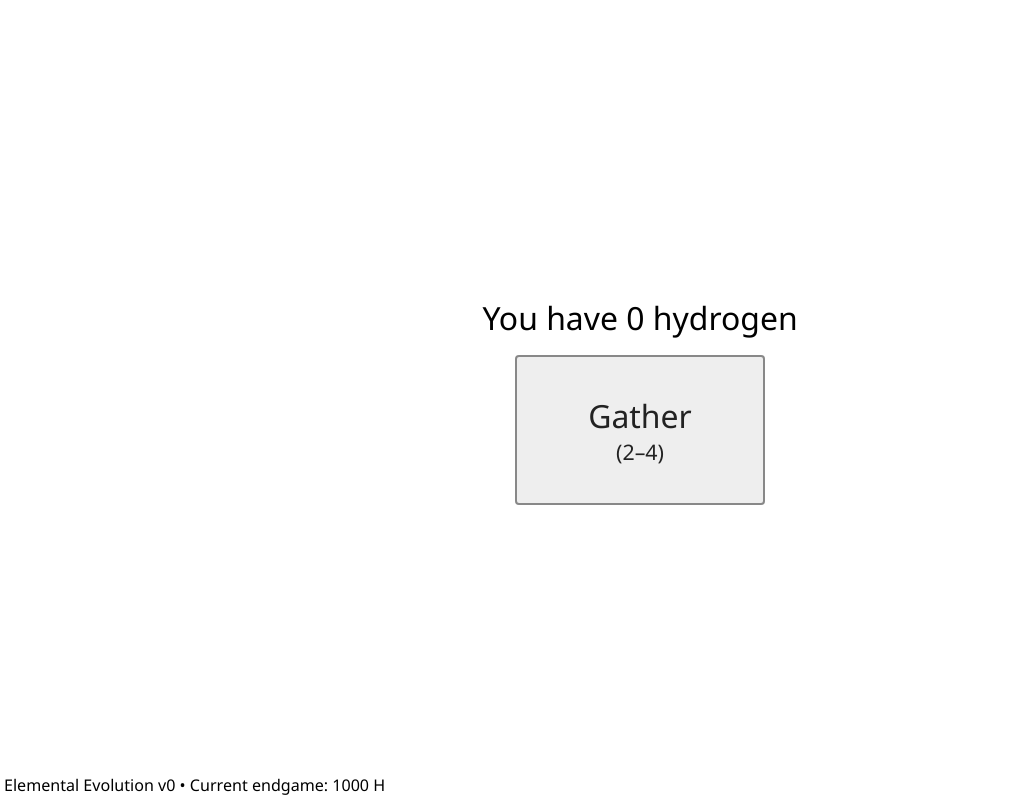
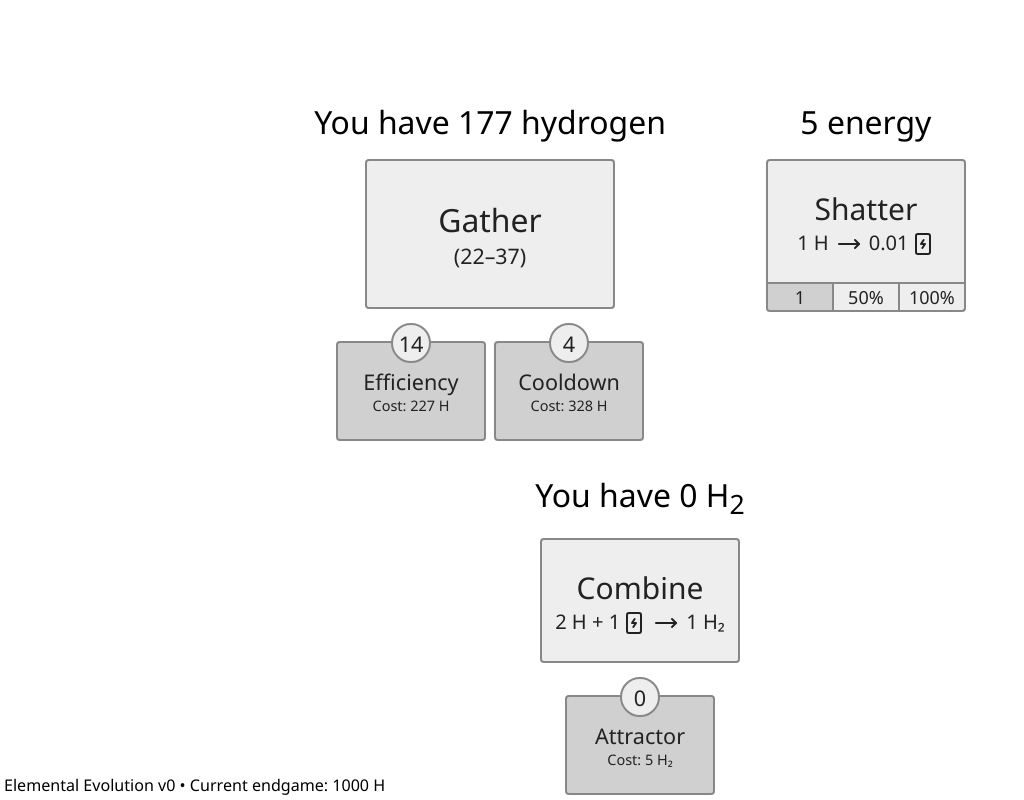
Before and after one commit to WoodStuff/Elemental-Evolution, a Vue app: page / in a window 1280 px wide. Shown: the whole page, without its empty margins (0-1024 px from the left). Built offline with nearby package versions, Linux system fonts and the light colour scheme.

Commit message:
add non-functional dihydrogen upgrade

```diff
--- a/src/components/dihydrogen/DihydrogenTab.vue
+++ b/src/components/dihydrogen/DihydrogenTab.vue
@@ -1,8 +1,12 @@
 <script setup lang="ts">
 import { useHydrogen } from '../../composables/useHydrogen.ts';
+import { Upgrade } from '../../composables/useUpgrade.ts';
+import UpgradeButton from '../hydrogen/UpgradeButton.vue';
 import CombineButton from './CombineButton.vue';
 
-const { dihydrogen } = useHydrogen();
+const { dihydrogen, upAttractor } = useHydrogen();
+
+const upgrades: Upgrade[] = [upAttractor];
 </script>
 
 <template>
@@ -10,7 +14,9 @@ const { dihydrogen } = useHydrogen();
 		<p class="big">You have {{ dihydrogen }} H<sub>2</sub></p>
 		<CombineButton />
 
-		<div class="upgrades"></div>
+		<div class="upgrades">
+			<UpgradeButton v-for="up in upgrades" :type="up" currency="H₂" />
+		</div>
 	</div>
 </template>
 
@@ -20,5 +26,12 @@ const { dihydrogen } = useHydrogen();
 	flex-direction: column;
 	align-items: center;
 	gap: 16px;
+
+	& > div.upgrades {
+		display: flex;
+		gap: 8px;
+
+		margin-top: 16px;
+	}
 }
 </style>
--- a/src/components/hydrogen/UpgradeButton.vue
+++ b/src/components/hydrogen/UpgradeButton.vue
@@ -1,8 +1,9 @@
 <script setup lang="ts">
 import { Upgrade } from "../../composables/useUpgrade";
 
-const { type: upgrade } = defineProps<{
+const { type: upgrade, currency = "H" } = defineProps<{
 	type: Upgrade,
+	currency?: string,
 }>()
 
 function buy() {
@@ -13,7 +14,7 @@ function buy() {
 <template>
 	<button :disabled="!upgrade.canAfford()" @click="buy">
 		<p>{{ upgrade.name }}</p>
-		<p class="small">Cost: {{ upgrade.cost }} H</p>
+		<p class="small">Cost: {{ upgrade.cost }} {{ currency }}</p>
 
 		<div class="amount">{{ upgrade.amount }}</div>
 	</button>
--- a/src/composables/useEnergy.ts
+++ b/src/composables/useEnergy.ts
@@ -23,7 +23,7 @@ function roundEnergy() {
 	amount.value = round(amount.value, 2);
 }
 
-if (0) {
+if (1) {
 	amount.value = 5;
 	highest.value = 5;
 }
--- a/src/composables/useHydrogen.ts
+++ b/src/composables/useHydrogen.ts
@@ -23,6 +23,7 @@ const upCooldown = useUpgrade("Cooldown", amount, n => Math.round(Math.pow(1.6,
 
 // Dihydrogen
 const dihydrogen = ref(0);
+const upAttractor = useUpgrade("Attractor", dihydrogen, n => Math.round(Math.pow(2, n) * 5));
 
 // Actions
 function gain(n: number) {
@@ -39,7 +40,7 @@ function gather() {
 	gain(gatherAmount);
 }
 
-if (0) {
+if (1) {
 	amount.value = 177;
 	total.value = 1500;
 	highest.value = 300;
@@ -62,6 +63,7 @@ export function useHydrogen() {
 		upCooldown,
 
 		dihydrogen,
+		upAttractor,
 
 		gain,
 		take,
```
